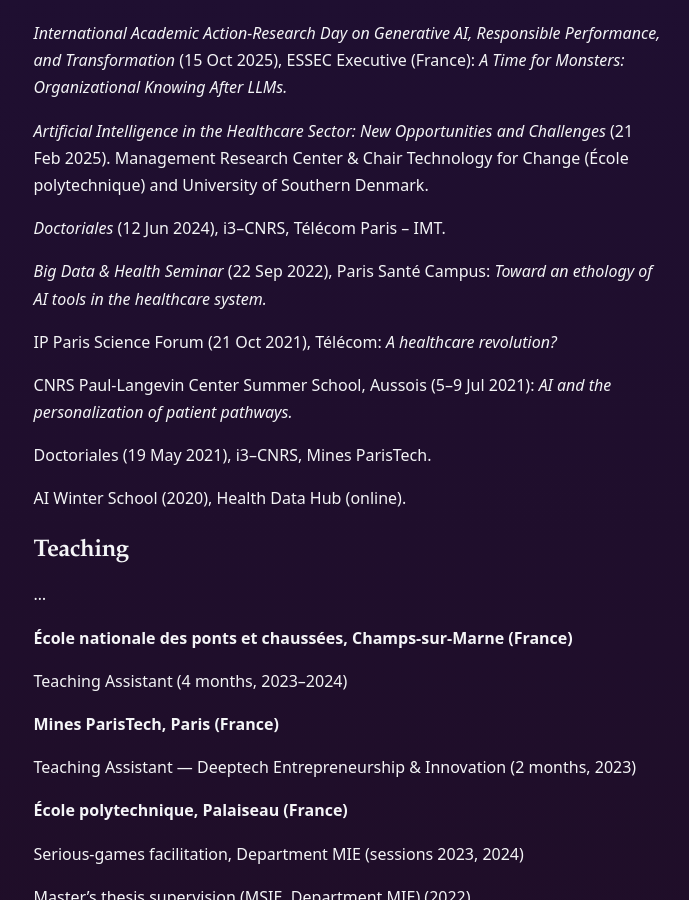
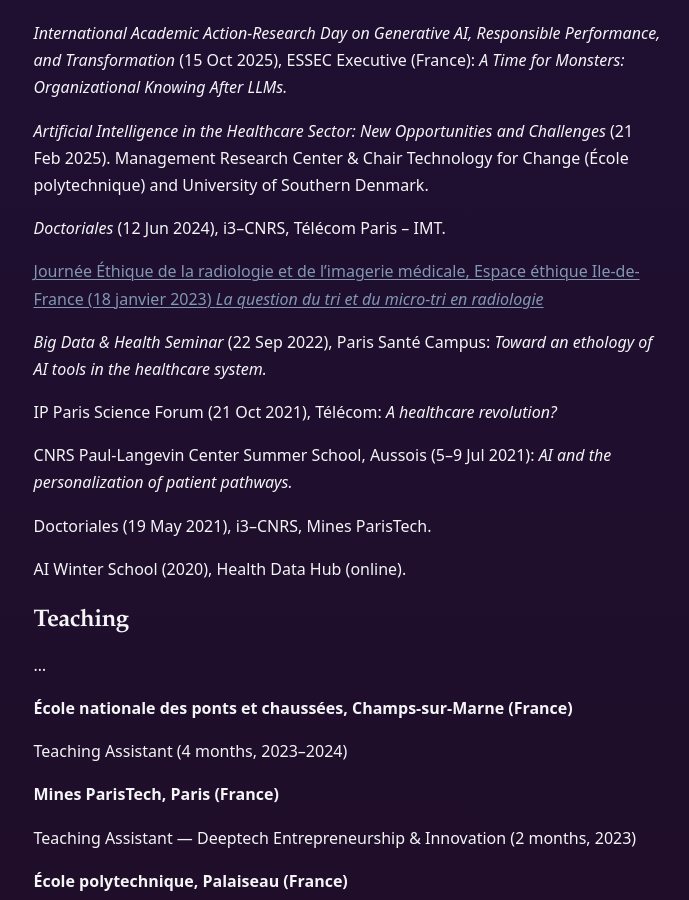
Before and after one commit to JPTorrents/jptorrents.github.io, a Jekyll site: the page built from _pages/cv.md, in a window 1280 px wide and 900 px high, scrolled down 1872 px. Shown: the whole window, without its empty margins (293-982 px from the left). Built offline with Jekyll 4.4.1, drawn with Linux system fonts in a browser that asks for light colours.

Commit message:
Update cv.md

```diff
--- a/_pages/cv.md
+++ b/_pages/cv.md
@@ -69,6 +69,8 @@ FNEGE Thésée Workshops “En quête d’IA” (26 Nov 2025), France.
 *Artificial Intelligence in the Healthcare Sector: New Opportunities and Challenges* (21 Feb 2025). Management Research Center & Chair Technology for Change (École polytechnique) and University of Southern Denmark.
 
 *Doctoriales* (12 Jun 2024), i3–CNRS, Télécom Paris – IMT.
+
+[Journée Éthique de la radiologie et de l’imagerie médicale, Espace éthique Ile-de-France (18 janvier 2023) *La question du tri et du micro-tri en radiologie*](https://www.youtube.com/watch?v=5H5zft381kg)
 
 *Big Data & Health Seminar* (22 Sep 2022), Paris Santé Campus: *Toward an ethology of AI tools in the healthcare system.*
 
```
